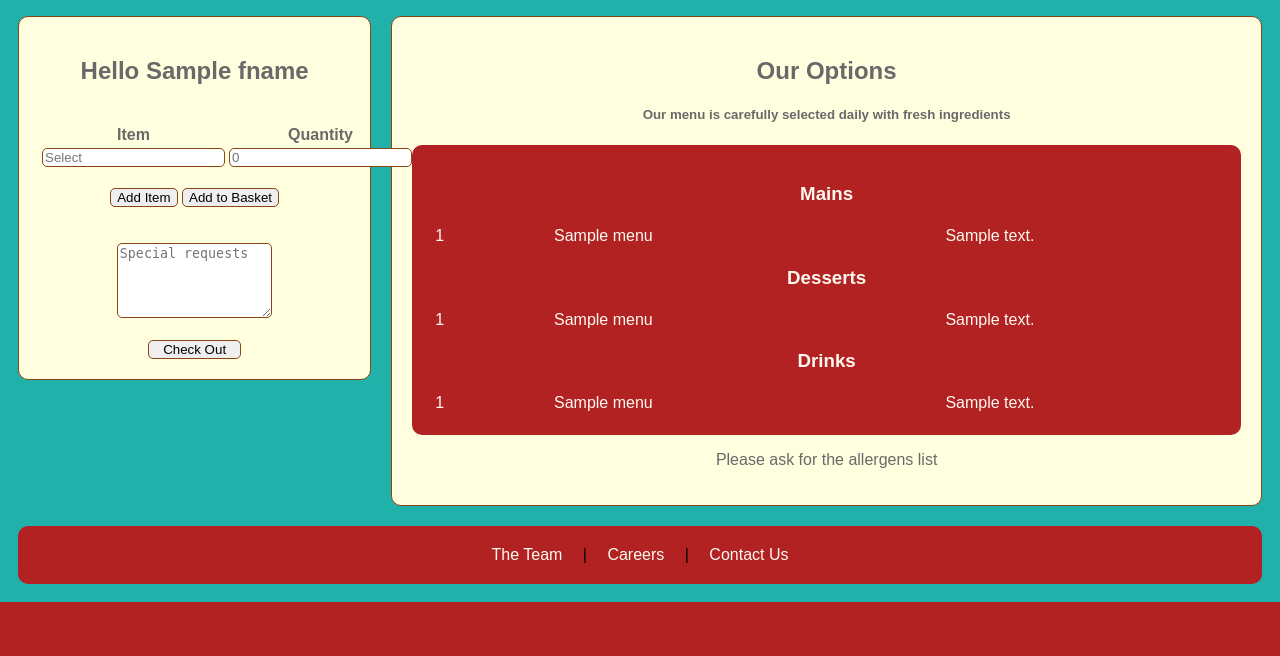
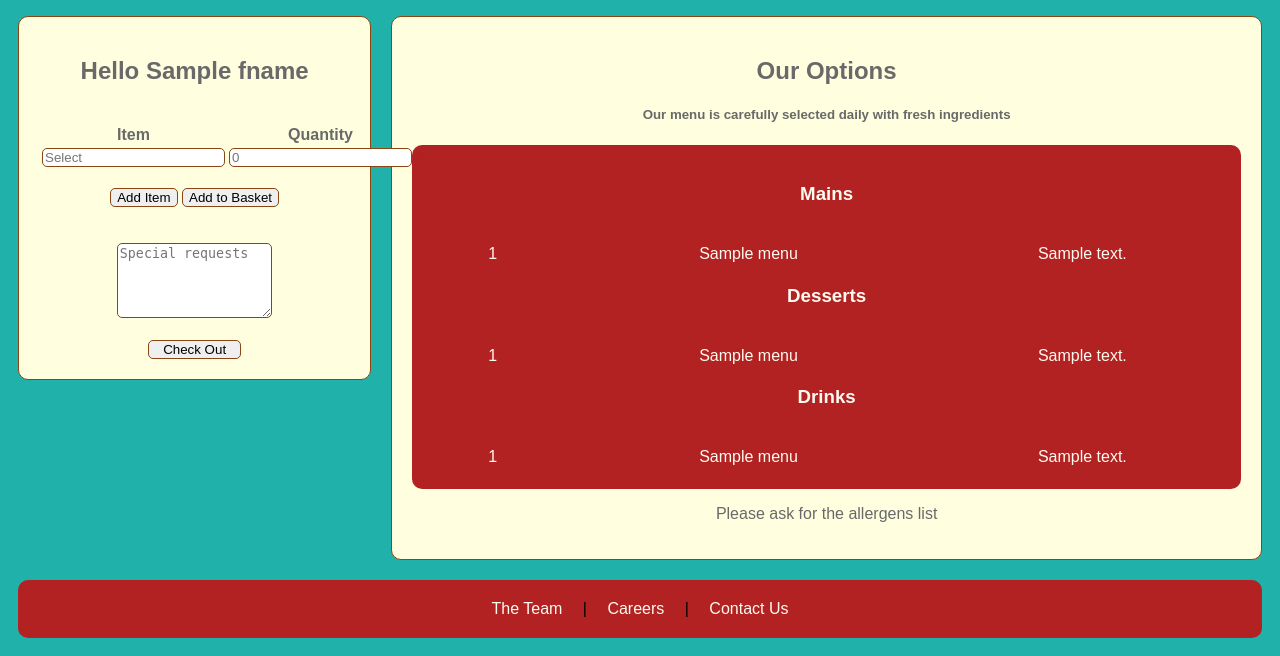
Before and after one commit to Wellington-Nodari/reggio-cantina, a Flask app: page /order in a window 1280 px wide. Shown: the part 386-1042 px from the top of the page. Before the commit the page ends 988 px from the top, so only its background shows below. Run offline with Flask 2, Linux system fonts and the light colour scheme; the visitor is signed in with stand-in values (Sample User, id 1); a database or web service that is not in the repository returns one stand-in record (values such as "Sample title"); some libraries are stand-ins or nearby versions.

Commit message:
some css on modal order fixes

```diff
--- a/templates/cx-orders.html
+++ b/templates/cx-orders.html
@@ -33,51 +33,46 @@
                         <h2>Our Options</h2>
                         <h5>Our menu is carefully selected daily with fresh ingredients</h5>
                         <div class="fakeimg">
-
                             <div class="menu">
                                 <table id="menuMain" class="menu_items">
-                                <h3 id="tabHead">Mains</h3>
+                                    <h3 id="tabHead">Mains</h3><br>
                                     <tbody>
                                     {% for row in meal_list %}
                                     <tr>
-                                    <td style="width: 15%">{{row[0]}}</td>
-                                    <td style="width: 50%">{{row[1]}}</td>
-                                    <td>{{row[2]}}</td>
-                                    <td>{{row[3]}}</td>
+                                        <td style="text-align: center; width: 15%">{{row[0]}}</td>
+                                        <td style="text-align: center; width: 50%">{{row[1]}}</td>
+                                        <td style="text-align: center;">{{row[2]}}</td>
                                     </tr>
                                     {% endfor %}
                                     </tbody>
                                 </table>
 
                                 <table id="menuDess" class="menu_items">
-                                <h3 id="tabHead">Desserts</h3>
+                                    <h3 id="tabHead">Desserts</h3><br>
                                     <tbody>
                                     {% for row in dessert_list %}
                                      <tr>
-                                     <td style="width: 15%">{{row[0]}}</td>
-                                     <td style="width: 50%">{{row[1]}}</td>
-                                     <td>{{row[2]}}</td>
-                                     <td>{{row[3]}}</td>
+                                         <td style="text-align: center; width: 15%">{{row[0]}}</td>
+                                         <td style="text-align: center; width: 50%">{{row[1]}}</td>
+                                         <td style="text-align: center;">{{row[2]}}</td>
                                      </tr>
                                      {% endfor %}
                                      </tbody>
                                 </table>
 
                                 <table id="menuDrink" class="menu_items">
-                                <h3 id="tabHead">Drinks</h3>
+                                    <h3 id="tabHead">Drinks</h3><br>
                                     <tbody>
                                         {% for row in drink_list %}
                                         <tr>
-                                        <td style="width: 15%">{{row[0]}}</td>
-                                        <td style="width: 50%">{{row[1]}}</td>
-                                        <td>{{row[2]}}</td>
-                                        <td>{{row[3]}}</td>
+                                            <td style="text-align: center; width: 15%">{{row[0]}}</td>
+                                            <td style="text-align: center; width: 50%">{{row[1]}}</td>
+                                            <td style="text-align: center;">{{row[2]}}</td>
                                         </tr>
                                         {% endfor %}
                                     </tbody>
                                 </table>
                             </div>
-
                         </div>
                         <p>Please ask for the allergens list</p>
                     </div>
@@ -123,15 +118,14 @@
                         <div id="myModal" class="modal">
                             <div class ="modal-content">
                                 <span class="close">&times;</span>
-                                <h2>Your order</h2>
-
+                                <h2>Your order</h2><br>
                                 <div class="subOrder">
                                     <table id="orderConf">
                                         <thead>
                                             <tr>
                                                 <th style="width: 15%; text-align: center;">Quantity</th>
                                                 <th style="width: 50%; text-align: center;">Item</th>
-                                                    <th style="text-align: center;">Un. Price</th>
+                                                <th style="text-align: center;">Item Price</th>
                                             </tr>
                                         </thead>
                                         <tbody>
@@ -144,19 +138,15 @@
                                             {% endfor %}
                                         </tbody>
                                     </table></br>
-
-
-                                        <h3>The total amount:</h3>
+                                    <h3 style="text-align: right;">Total amount:</h3>
                                     {% if subtotal %}
-                                            <option value="{{subtotal}}">€{{subtotal}}</option>
+                                        <option value="{{subtotal}}" style="text-align: right;">€{{subtotal}}</option>
                                     {% endif %}
                                     <br/>
                                     <input type="submit" value="Confirm Order" id="subOrder">
                                 </div>
                             </div>
-
-
-
+                        </div>
                     </div>
                 </div>
             </div>
@@ -172,7 +162,6 @@
         function.refreshPage(){
             window.location.reload();
         }
-
     </script>
     </body>
 </html>
```
Lines whose indentation alone changed are shown as unchanged.
